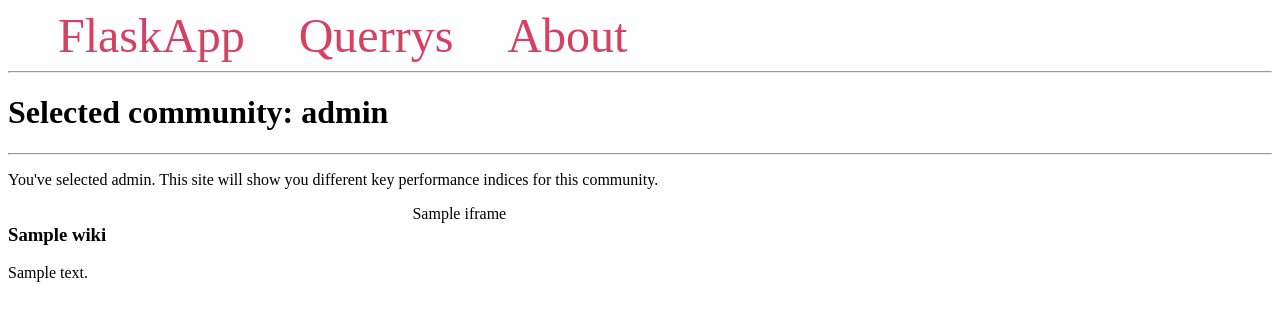
After one commit to looopic/DSProject, a Flask app: template templates/community.html in a window 1280 px wide. The commit adds this page. Shown: the top 321 px of the page. Run offline with Flask 3, Linux system fonts and the light colour scheme; the template is opened without the code that fills it: most values are stand-ins (such as "Sample title", 1, 10 or a date in 2020); some libraries are stand-ins or nearby versions.

Commit message:
Maps for subdiv, community

```diff
--- a/app.py
+++ b/app.py
@@ -142,7 +142,7 @@ def get_country():
         "country.html",
         country=selected_country,
         iframe=get_map(gdf, water_gdf, forest_gdf, building_gdf),
-        wiki=get_wiki(selected_country[38]),
+        wiki=get_wiki(selected_country[0]),
         communities=community_gdf,
         adminLevel4=adminLevel4,
     )
@@ -162,11 +162,43 @@ def get_subdiv():
     )
     adminLevel8 = cur.fetchall()
     cur.close()
+    gdf = gpd.GeoDataFrame.from_postgis(
+        "SELECT * FROM planet_osm_polygon WHERE admin_level='8' AND ST_CONTAINS("+ selected_level[1]+ ",way) ORDER BY name;", conn, geom_col="way"
+    )
+    water_gdf = gpd.GeoDataFrame.from_postgis(
+        "SELECT ST_Intersection(water.geom,"+selected_level[1]+") FROM water;", conn, geom_col="geom"
+    )
+    forest_gdf = gpd.GeoDataFrame.from_postgis(
+        "SELECT ST_Intersection(forest.geom,"+selected_level[1]+") FROM forest;", conn, geom_col="geom"
+    )
+    building_gdf = gpd.GeoDataFrame.from_postgis(
+        "SELECT ST_Intersection(building.geom,"+selected_level[1]+") FROM building;", conn, geom_col="geom"
+    )
     conn.close()
     return render_template(
-        "subdiv.html", selected_level=selected_level, adminLevel8=adminLevel8
+        "subdiv.html", selected_level=selected_level, adminLevel8=adminLevel8,iframe=get_map(gdf, water_gdf, forest_gdf, building_gdf), wiki=get_wiki(selected_level[0])
     )
 
+@app.route("/community", methods=["GET","POST"])
+def get_community():
+    selected_community = request.form["community"].split(",")
+    conn = get_db_connection()
+    gdf = gpd.GeoDataFrame.from_postgis(
+        "SELECT * FROM planet_osm_polygon WHERE admin_level='8' AND ST_CONTAINS("+ selected_community[1]+ ",way) ORDER BY name;", conn, geom_col="way"
+    )
+    water_gdf = gpd.GeoDataFrame.from_postgis(
+        "SELECT ST_Intersection(water.geom,"+selected_community[1]+") FROM water;", conn, geom_col="geom"
+    )
+    forest_gdf = gpd.GeoDataFrame.from_postgis(
+        "SELECT ST_Intersection(forest.geom,"+selected_community[1]+") FROM forest;", conn, geom_col="geom"
+    )
+    building_gdf = gpd.GeoDataFrame.from_postgis(
+        "SELECT ST_Intersection(building.geom,"+selected_community[1]+") FROM building;", conn, geom_col="geom"
+    )
+    conn.close()
+    return render_template(
+        "community.html", selected_community=selected_community, iframe=get_map(gdf,water_gdf,forest_gdf,building_gdf), wiki=get_wiki(selected_community[0])
+    )
 
 # Oliver's Part
 # refresh function: selects unique amenities
--- /dev/null
+++ b/templates/community.html
@@ -0,0 +1,17 @@
+{% extends 'base.html' %}
+
+{% block content %}
+<h1>Selected community: {{selected_level[0]}}</h1>
+<hr />
+
+<p>You've selected {{selected_level[0]}}. This site will show you different key performance indices for this community.
+</p>
+<div class="info">
+    <h3>{{wiki.title}}</h3>
+    <p>{{wiki.summary}}</p>
+</div>
+
+<div class="map">
+    {{ iframe|safe }}
+</div>
+{% endblock %}
```
Also changed, not shown: templates/subdiv.html (+7 -0 lines).
